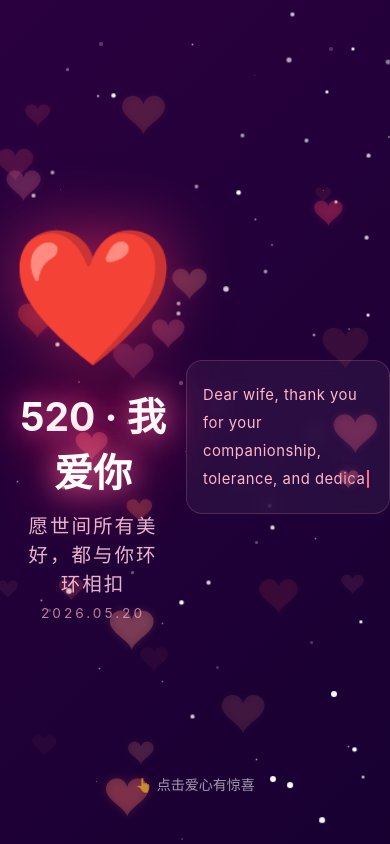
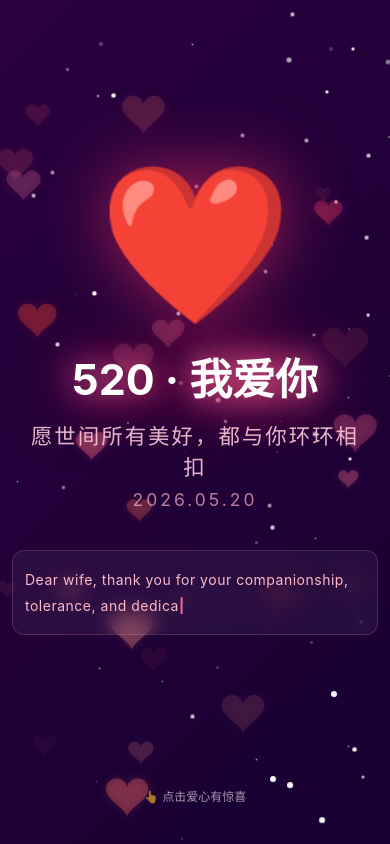
Before and after one commit to 29shadow/520love, a plain HTML site: page index.html in a window 390 px wide. Drawn offline with Linux system fonts and the light colour scheme; animation ran at ten frames a second.

Commit message:
Update index.html

```diff
--- a/index.html
+++ b/index.html
@@ -18,15 +18,18 @@
             overflow-y: auto;
             font-family: -apple-system, BlinkMacSystemFont, "PingFang SC", "Microsoft YaHei", sans-serif;
             background: linear-gradient(135deg, #0c0026 0%, #1a0033 25%, #2d0040 50%, #1a0033 75%, #0c0026 100%);
+            background-attachment: fixed;
             background-size: 400% 400%;
             animation: bgShift 15s ease infinite;
             display: flex;
+            flex-direction: column;
             justify-content: center;
             align-items: center;
             touch-action: manipulation;
             -webkit-tap-highlight-color: transparent;
             -webkit-user-select: none;
             user-select: none;
+            padding: 40px 16px 80px;
         }
 
         @keyframes bgShift {
@@ -77,7 +80,9 @@
             position: relative;
             z-index: 10;
             text-align: center;
-            padding: 20px;
+            padding: 20px 10px;
+            width: 100%;
+            max-width: 500px;
         }
 
         /* 大爱心 */
@@ -148,12 +153,12 @@
 
         /* 打字机区域 */
         .typewriter-wrapper {
-            margin-top: 30px;
-            padding: 20px 16px;
-            max-width: 90vw;
-            width: 600px;
-            margin-left: auto;
-            margin-right: auto;
+            position: relative;
+            z-index: 10;
+            margin-top: 24px;
+            padding: 18px 14px;
+            width: 100%;
+            max-width: 500px;
             background: rgba(255, 255, 255, 0.05);
             border-radius: 16px;
             border: 1px solid rgba(255, 150, 180, 0.2);
@@ -164,11 +169,11 @@
 
         .typewriter-text {
             color: #ffb8c9;
-            font-size: min(3.8vw, 17px);
+            font-size: 15px;
             line-height: 1.9;
             text-align: left;
             letter-spacing: 0.5px;
-            min-height: 60px;
+            min-height: 40px;
             word-break: break-word;
         }
 
@@ -202,13 +207,58 @@
             50% { transform: translateX(-50%) translateY(-10px); }
         }
 
-        /* 响应式 */
+        /* 响应式 - 手机端 */
         @media (max-width: 480px) {
+            body {
+                padding: 30px 12px 100px;
+            }
+
             .title {
-                font-size: 10vw;
+                font-size: 11vw;
             }
+
             .subtitle {
-                font-size: 5vw;
+                font-size: 5.5vw;
+            }
+
+            .date-text {
+                font-size: 4.5vw;
+            }
+
+            .typewriter-wrapper {
+                padding: 16px 12px;
+                margin-top: 20px;
+                border-radius: 12px;
+            }
+
+            .typewriter-text {
+                font-size: 14px;
+                line-height: 1.8;
+            }
+
+            .big-heart {
+                font-size: 35vw;
+            }
+
+            .hint {
+                bottom: 30px;
+                font-size: 12px;
+            }
+        }
+
+        /* 响应式 - 小屏手机 */
+        @media (max-width: 360px) {
+            .typewriter-text {
+                font-size: 13px;
+                line-height: 1.7;
+            }
+
+            .title {
+                font-size: 12vw;
+            }
+
+            .big-heart {
+                font-size: 38vw;
             }
         }
     </style>
```
